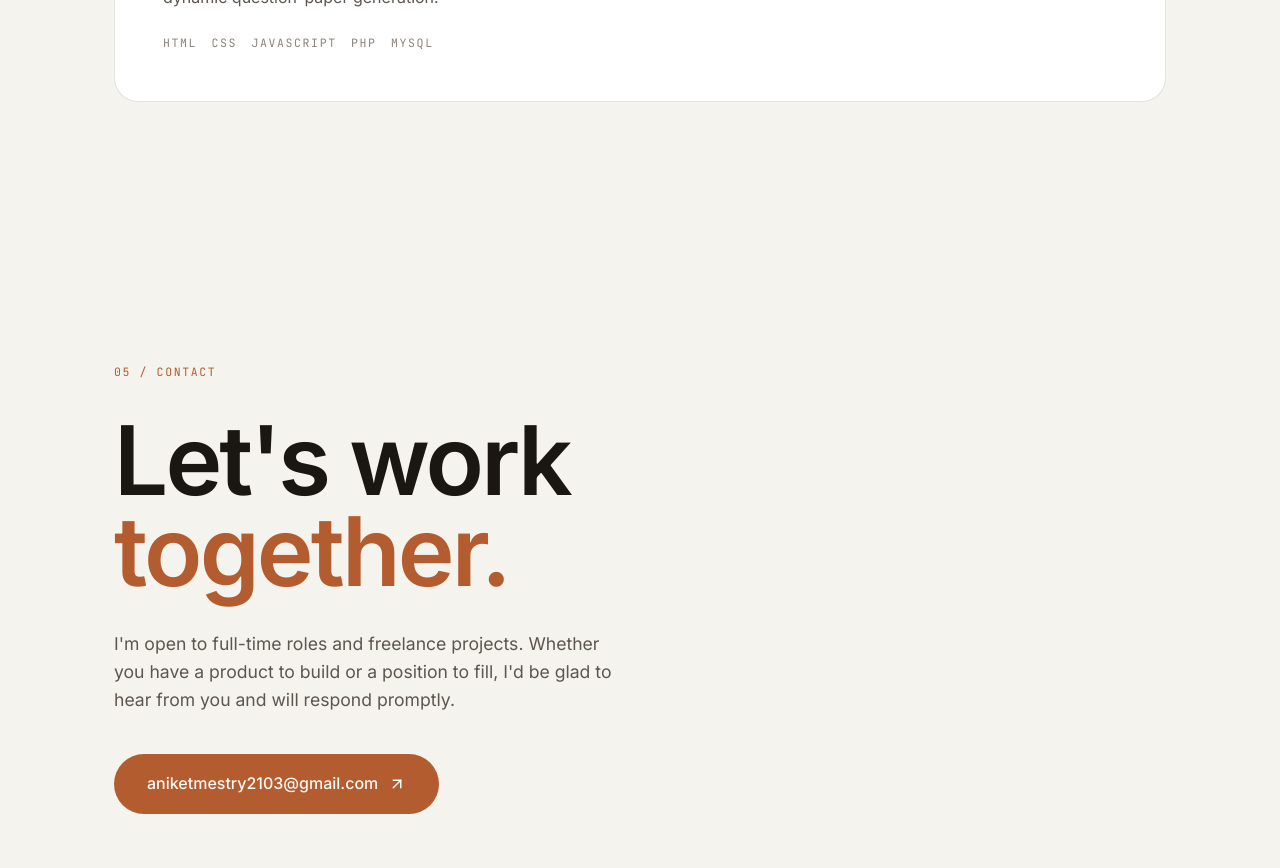
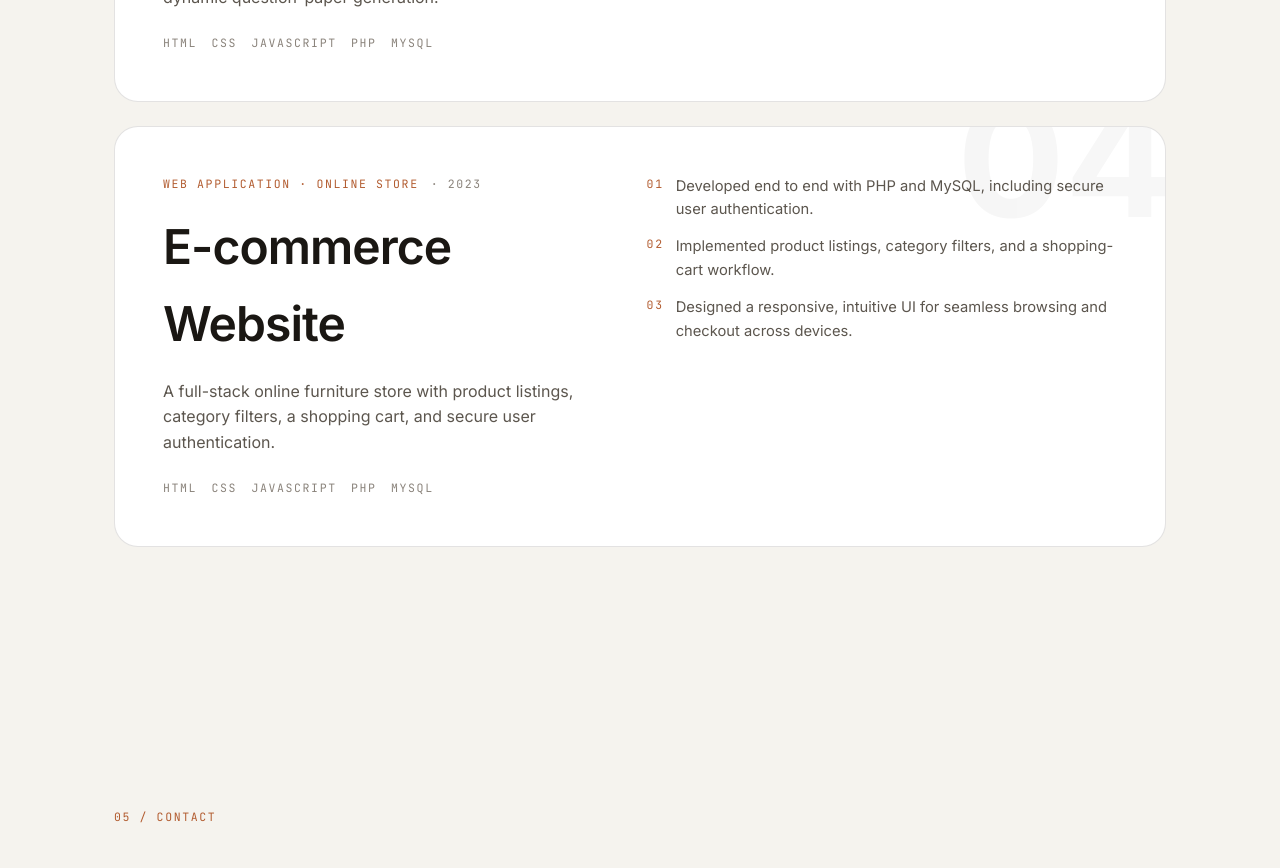
Before and after one commit to AniketMestry21/portfolio, a React (Vite) app: page / in a window 1280 px wide. Shown: the part 5500-6368 px from the top of the page. Built offline with nearby package versions, Linux system fonts and the light colour scheme.

Commit message:
Add E-commerce Website project

```diff
--- a/src/data.js
+++ b/src/data.js
@@ -165,6 +165,20 @@ export const projects = [
     ],
     stack: ["HTML", "CSS", "JavaScript", "PHP", "MySQL"],
   },
+  {
+    index: "04",
+    name: "E-commerce Website",
+    category: "Web Application · Online Store",
+    year: "2023",
+    summary:
+      "A full-stack online furniture store with product listings, category filters, a shopping cart, and secure user authentication.",
+    highlights: [
+      "Developed end to end with PHP and MySQL, including secure user authentication.",
+      "Implemented product listings, category filters, and a shopping-cart workflow.",
+      "Designed a responsive, intuitive UI for seamless browsing and checkout across devices.",
+    ],
+    stack: ["HTML", "CSS", "JavaScript", "PHP", "MySQL"],
+  },
 ];
 
 export const education = {
```
